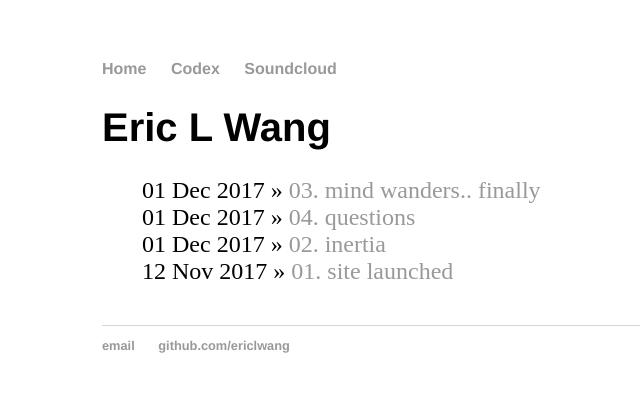
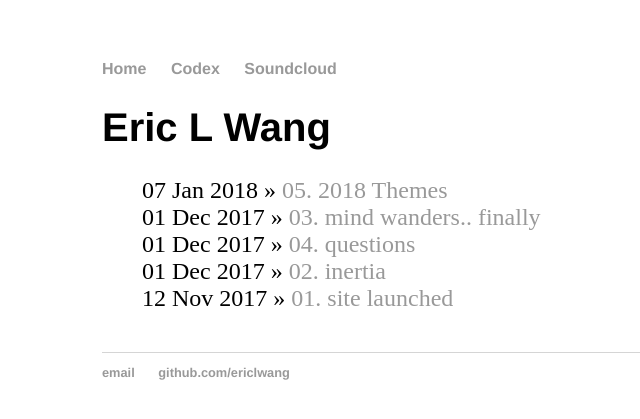
Before and after one commit to EricLWang/EricLWang.github.io, a Jekyll site: the page built from index.html, in a window 1280 px wide. Shown: the top 419 px of the page, without its empty margins (90-730 px from the left). Built offline with Jekyll 4.4.1, drawn with Linux system fonts in a browser that asks for light colours.

Commit message:
Added Title, Numbering

```diff
--- a/_posts/2018-01-07.-2018-themes.md
+++ b/_posts/2018-01-07-05.-2018-themes.md
@@ -1,3 +1,5 @@
+## 2018 Themes
+
 ### Habits Over Goals
 I’ve felt this way for a while, but I want to re-emphasize the pursuit of high quality, immutable habits over transient goals. I do think it can be neat and sometimes useful to have goals as bench marks, but overall, I find far more value in consistently working towards refining a disciplined process over a long time horizon. After all, my belief is that who you are is what you repeatedly do, and that tends in large part to consist of the “mundane” acts that make up most of your days. I also find that the mindset behind pursuing habits versus goals is completely different because pursuing habits entails an awareness and presence each and every day centered around bettering your process, resulting in (ideally) daily victories (both big and small), and a more nuanced growth experience. The pursuit of goals has always felt to me like mild to moderate failure during the pursuit phase, followed by a very brief and transient exaltation, followed immediately by a temporary loss of purpose. I believe strongly in the power of consistency and positive feedback loops, so this theme is definitely my highest priority.
 
```
